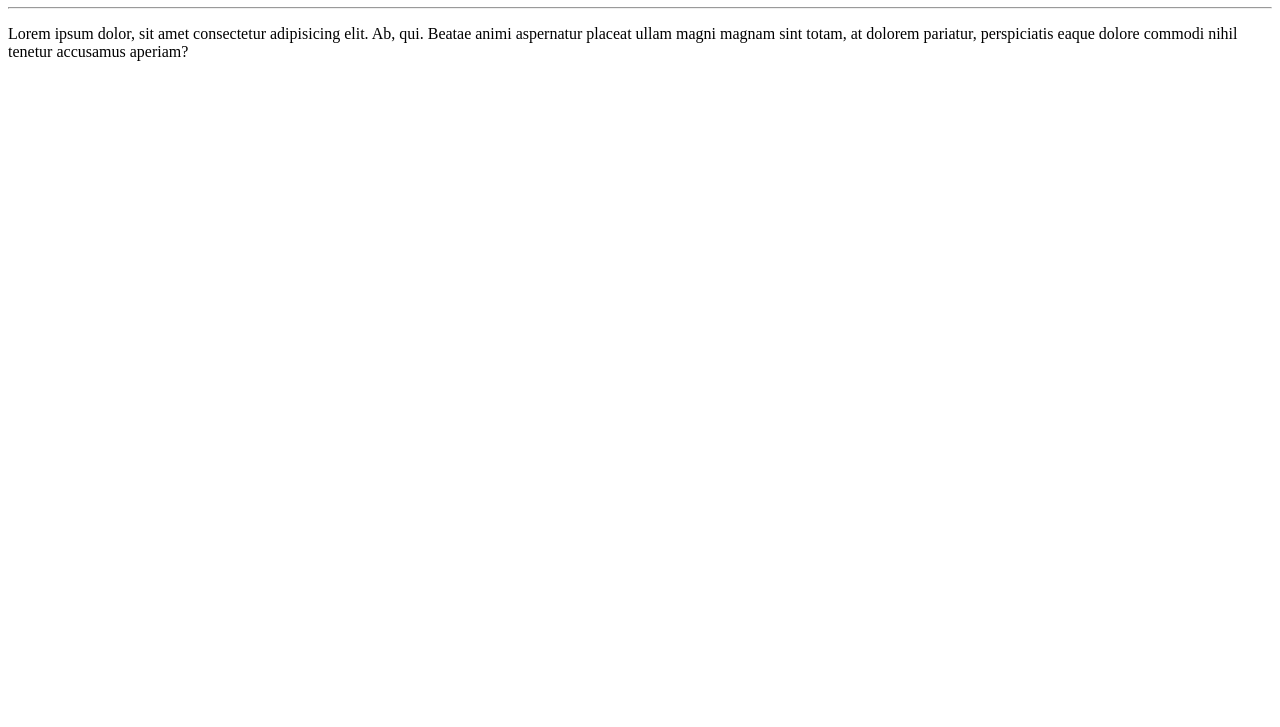
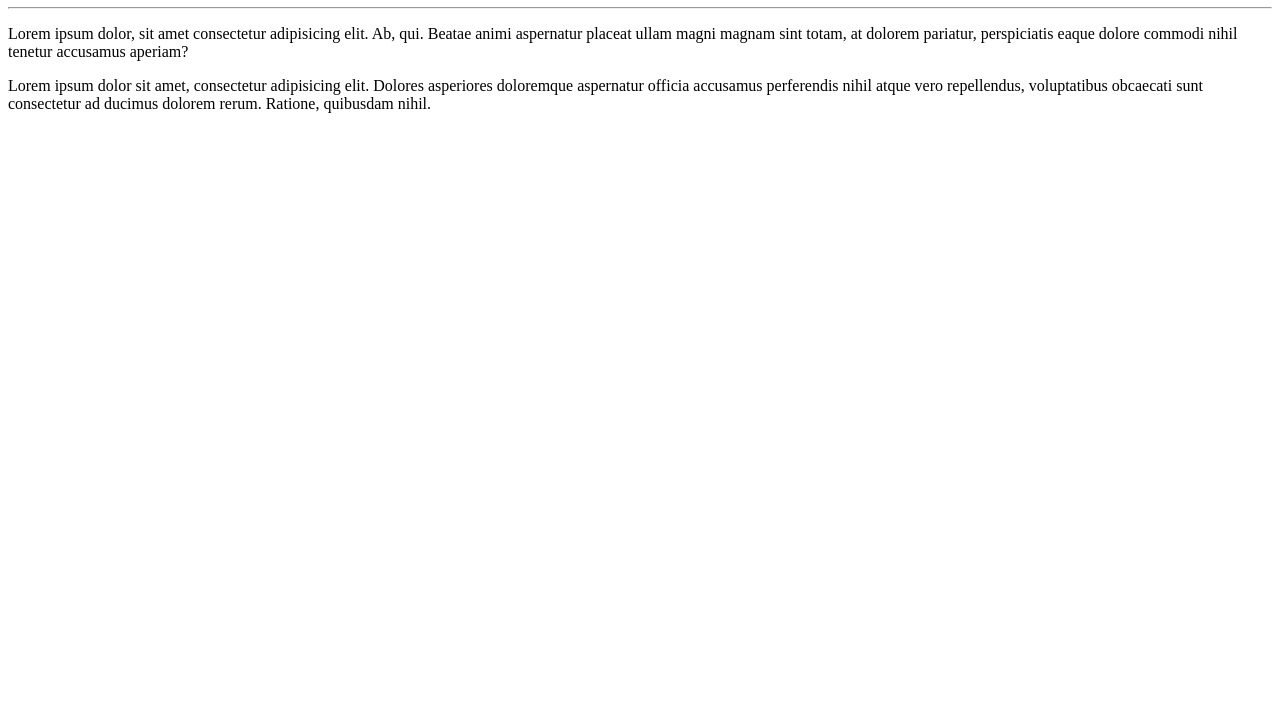
Before and after one commit to LuizAntonioOrozimbo/Ola-Mundo, a plain HTML site: page site-exemplo/index.html in a window 1280 px wide. Shown: the part 73-800 px from the top of the page. Drawn offline with Linux system fonts and the light colour scheme.

Commit message:
adicionei um parágrafo

```diff
--- a/site-exemplo/index.html
+++ b/site-exemplo/index.html
@@ -9,5 +9,6 @@
     <h1>Olá, Mundo!</h1>
     <hr>
     <p>Lorem ipsum dolor, sit amet consectetur adipisicing elit. Ab, qui. Beatae animi aspernatur placeat ullam magni magnam sint totam, at dolorem pariatur, perspiciatis eaque dolore commodi nihil tenetur accusamus aperiam?</p>
+    <p>Lorem ipsum dolor sit amet, consectetur adipisicing elit. Dolores asperiores doloremque aspernatur officia accusamus perferendis nihil atque vero repellendus, voluptatibus obcaecati sunt consectetur ad ducimus dolorem rerum. Ratione, quibusdam nihil.</p>
 </body>
 </html>
```
